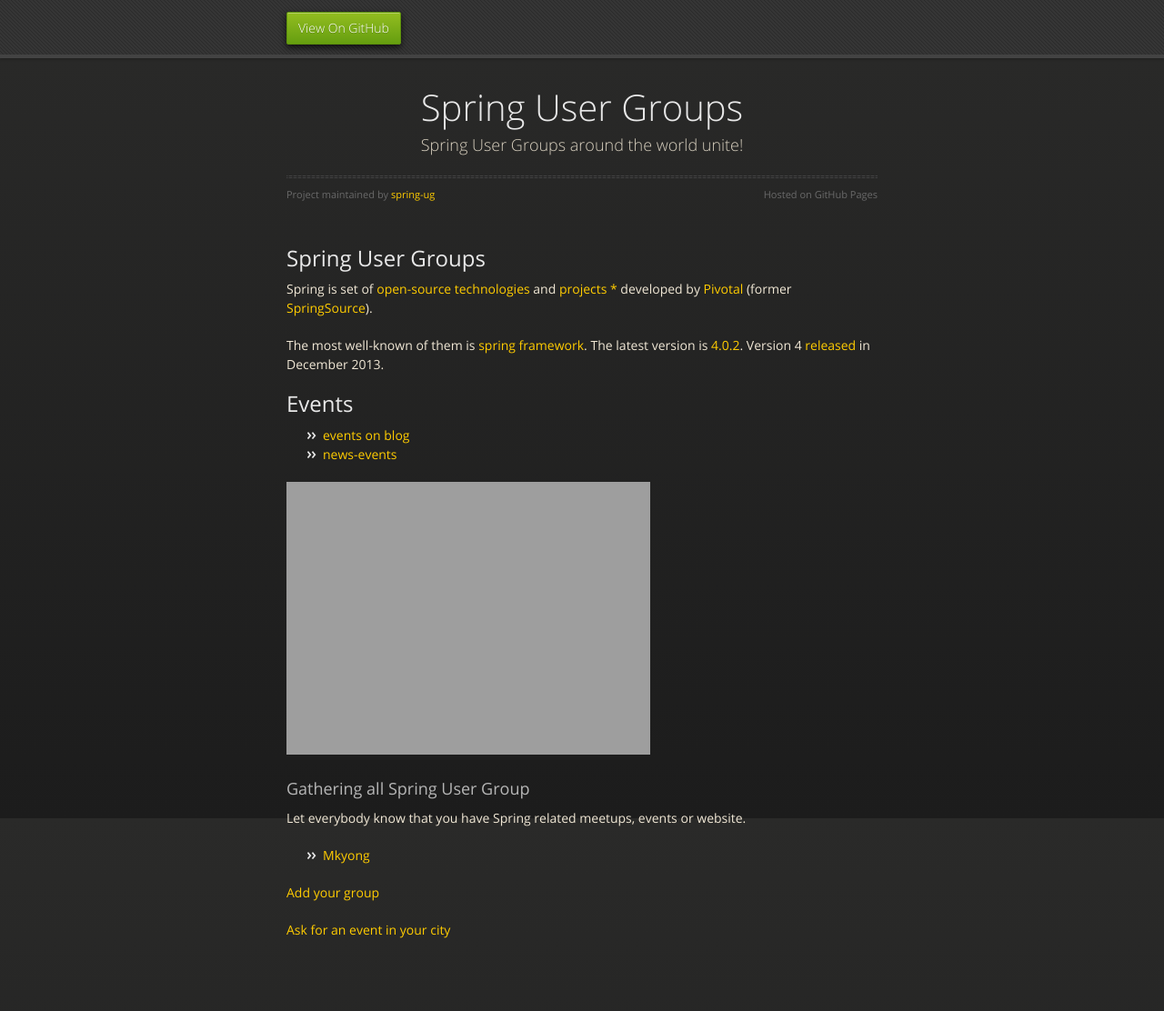
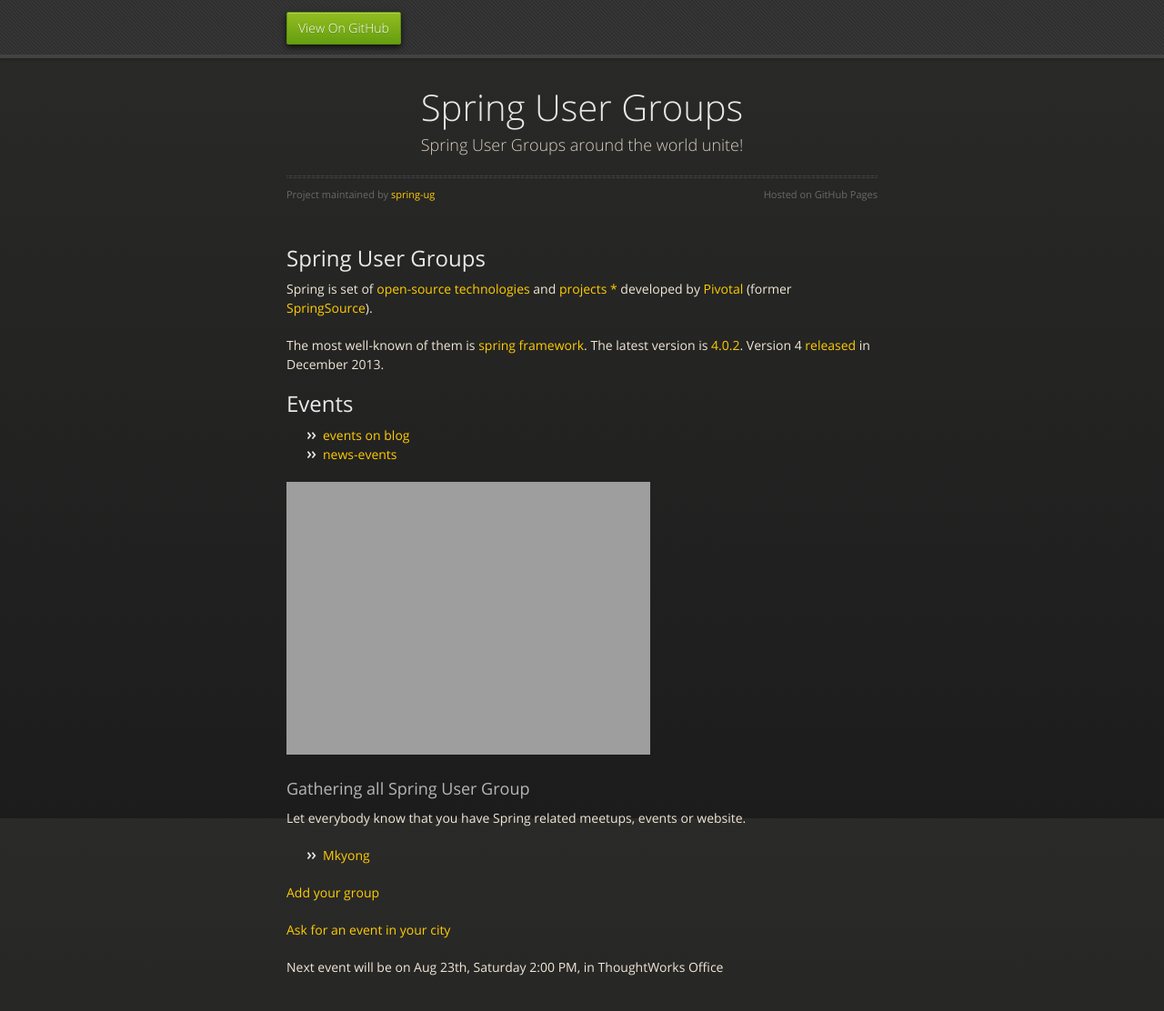
Before and after one commit to spring-ug/spring-ug.github.io, a Jekyll site: the page built from index.md, in a window 1280 px wide and 1184 px high. Shown: the top 1112 px of the window at 91% size. Built offline with Jekyll 4.4.1, drawn with Linux system fonts in a browser that asks for light colours; nearby versions of some CDN libraries; Markdown is read by kramdown in place of the engine named in the settings.

Commit message:
event Aug 23th

```diff
--- a/index.md
+++ b/index.md
@@ -30,3 +30,6 @@ Let everybody know that you have Spring related meetups, events  or website.
 [Add your group](https://github.com/spring-ug/spring-ug.github.io/edit/master/index.md)
 
 [Ask for an event in your city](https://github.com/spring-ug/spring-ug.github.io/issues/)
+
+
+Next event will be on Aug 23th, Saturday 2:00 PM, in ThoughtWorks Office
```
